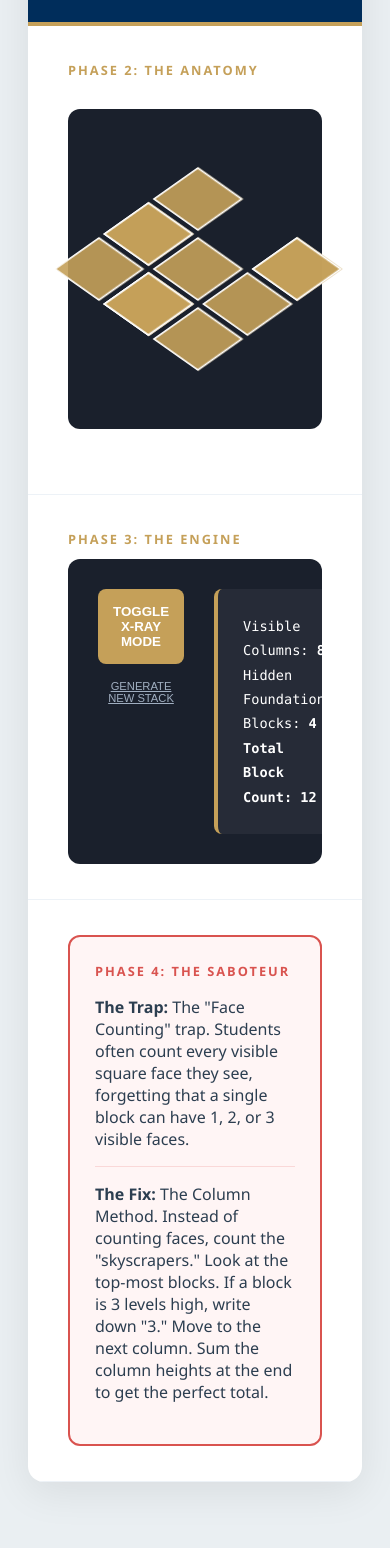
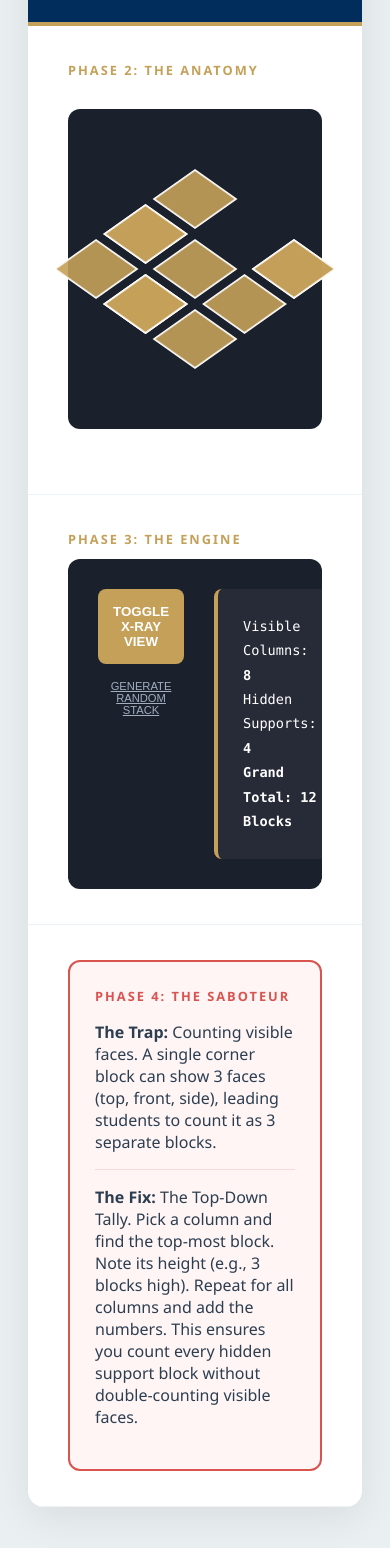
Before and after one commit to vc12345/cognis11, a plain HTML site: page members/module-51.html in a window 390 px wide. Shown: the part 138-1686 px from the top of the page. Drawn offline with Linux system fonts and the light colour scheme.

Commit message:
Update module-51.html

```diff
--- a/members/module-51.html
+++ b/members/module-51.html
@@ -2,7 +2,7 @@
 <html lang="en">
 <head>
     <meta charset="UTF-8">
-    <title>Module 51: Block Counting Engine | Cognis11</title>
+    <title>Module 51: Block Counting Engine</title>
     <style>
         :root { --cognis-blue: #002d5b; --cognis-gold: #c5a059; --cognis-light: #f4f7f9; --trap-red: #d9534f; }
         body { font-family: 'Segoe UI', sans-serif; background: #eaeff2; padding: 40px 20px; color: #2c3e50; }
@@ -14,14 +14,14 @@
 
         .simulation-area { background: #1a202c; border-radius: 12px; padding: 60px; margin: 30px 0; display: flex; flex-direction: column; align-items: center; }
 
-        /* 3D Stack Visualization */
-        .grid-3d { display: grid; grid-template-columns: repeat(3, 60px); gap: 10px; perspective: 1000px; transform: rotateX(45deg) rotateZ(-45deg); }
+        /* 3D Isometric Projection */
+        .stack-container { display: grid; grid-template-columns: repeat(3, 60px); gap: 10px; perspective: 1000px; transform: rotateX(45deg) rotateZ(-45deg); }
         .column { position: relative; width: 60px; height: 60px; }
-        .cube { position: absolute; width: 60px; height: 60px; background: rgba(197, 160, 89, 0.9); border: 2px solid white; transition: all 0.4s; }
+        .cube { position: absolute; width: 60px; height: 60px; background: rgba(197, 160, 89, 0.9); border: 2px solid white; transition: 0.4s; box-sizing: border-box; }
 
-        /* X-Ray Effect */
-        .xray .cube { background: rgba(255, 255, 255, 0.1); border-color: rgba(197, 160, 89, 0.5); border-style: dashed; }
-        .xray .hidden-block { background: rgba(217, 83, 79, 0.8) !important; border-color: white !important; border-style: solid !important; }
+        /* X-Ray Styles */
+        .xray .cube { background: rgba(255, 255, 255, 0.1); border: 1px dashed rgba(197, 160, 89, 0.5); }
+        .xray .foundation { background: rgba(217, 83, 79, 0.7) !important; border: 1px solid white !important; }
 
         .engine-container { display: grid; grid-template-columns: 1fr 1.2fr; gap: 30px; background: #1a202c; color: white; padding: 30px; border-radius: 12px; }
         .btn-action { background: var(--cognis-gold); color: white; border: none; padding: 15px; border-radius: 8px; width: 100%; font-weight: 900; cursor: pointer; text-transform: uppercase; }
@@ -35,8 +35,7 @@
     <section class="phase">
         <h2>Phase 2: The Anatomy</h2>
         <div class="simulation-area">
-            <div id="stack-container" class="grid-3d">
-                </div>
+            <div id="stack" class="stack-container"></div>
         </div>
     </section>
 
@@ -44,49 +43,45 @@
         <h2>Phase 3: The Engine</h2>
         <div class="engine-container">
             <div class="controls">
-                <button class="btn-action" onclick="toggleXRay()">Toggle X-Ray Mode</button>
-                <button onclick="generateNewStack()" style="background:transparent; color:#a0aec0; border:none; margin-top:15px; cursor:pointer; font-size:0.7rem; text-decoration:underline; width:100%;">GENERATE NEW STACK</button>
+                <button class="btn-action" onclick="toggleXRay()">Toggle X-Ray View</button>
+                <button onclick="newStack()" style="background:transparent; color:#a0aec0; border:none; margin-top:15px; cursor:pointer; font-size:0.7rem; text-decoration:underline; width:100%;">GENERATE RANDOM STACK</button>
             </div>
-            <div class="trace-log" id="trace-51">Total Blocks: Calculating...</div>
+            <div class="trace-log" id="trace-51">Audit: Awaiting stack generation.</div>
         </div>
     </section>
 
     <section class="phase">
         <div style="background: #fff5f5; border: 2px solid var(--trap-red); border-radius: 12px; padding: 25px;">
             <h2 style="color:var(--trap-red); margin-top:0;">Phase 4: The Saboteur</h2>
-            <p><strong>The Trap:</strong> The "Face Counting" trap. Students often count every visible square face they see, forgetting that a single block can have 1, 2, or 3 visible faces.</p>
+            <p><strong>The Trap:</strong> Counting visible faces. A single corner block can show 3 faces (top, front, side), leading students to count it as 3 separate blocks.</p>
             <hr style="border:0; border-top:1px solid rgba(229,101,101,0.2); margin: 15px 0;">
-            <p><strong>The Fix:</strong> The Column Method. Instead of counting faces, count the "skyscrapers." Look at the top-most blocks. If a block is 3 levels high, write down "3." Move to the next column. Sum the column heights at the end to get the perfect total.</p>
+            <p><strong>The Fix:</strong> The Top-Down Tally. Pick a column and find the top-most block. Note its height (e.g., 3 blocks high). Repeat for all columns and add the numbers. This ensures you count every hidden support block without double-counting visible faces.</p>
         </div>
     </section>
 </div>
 
 <script>
-    let stackData = [1, 2, 1, 3, 1, 0, 1, 1, 2];
+    let heights = [1, 2, 1, 3, 1, 0, 1, 1, 2];
 
-    function generateNewStack() {
-        stackData = Array.from({length: 9}, () => Math.floor(Math.random() * 4));
-        renderStack();
+    function newStack() {
+        heights = Array.from({length: 9}, () => Math.floor(Math.random() * 4));
+        render();
     }
 
-    function renderStack() {
-        const container = document.getElementById('stack-container');
+    function render() {
+        const container = document.getElementById('stack');
         container.innerHTML = '';
         let total = 0;
         let hidden = 0;
 
-        stackData.forEach((height, i) => {
+        heights.forEach((h, i) => {
             const col = document.createElement('div');
             col.className = 'column';
-            for (let h = 0; h < height; h++) {
+            for (let j = 0; j < h; j++) {
                 const cube = document.createElement('div');
                 cube.className = 'cube';
-                // A block is "hidden" if it's below the top block
-                if (h < height - 1) {
-                    cube.classList.add('hidden-block');
-                    hidden++;
-                }
-                cube.style.transform = `translateZ(${h * 30}px)`;
+                if (j < h - 1) { cube.classList.add('foundation'); hidden++; }
+                cube.style.transform = `translateZ(${j * 30}px)`;
                 col.appendChild(cube);
                 total++;
             }
@@ -94,17 +89,17 @@
         });
 
         document.getElementById('trace-51').innerHTML = `
-            Visible Columns: <b>${stackData.filter(h => h > 0).length}</b><br>
-            Hidden Foundation Blocks: <b>${hidden}</b><br>
-            <b>Total Block Count: ${total}</b>
+            Visible Columns: <b>${heights.filter(h => h > 0).length}</b><br>
+            Hidden Supports: <b>${hidden}</b><br>
+            <b>Grand Total: ${total} Blocks</b>
         `;
     }
 
     function toggleXRay() {
-        document.getElementById('stack-container').classList.toggle('xray');
+        document.getElementById('stack').classList.toggle('xray');
     }
 
-    window.onload = renderStack;
+    window.onload = render;
 </script>
 </body>
 </html>
```
